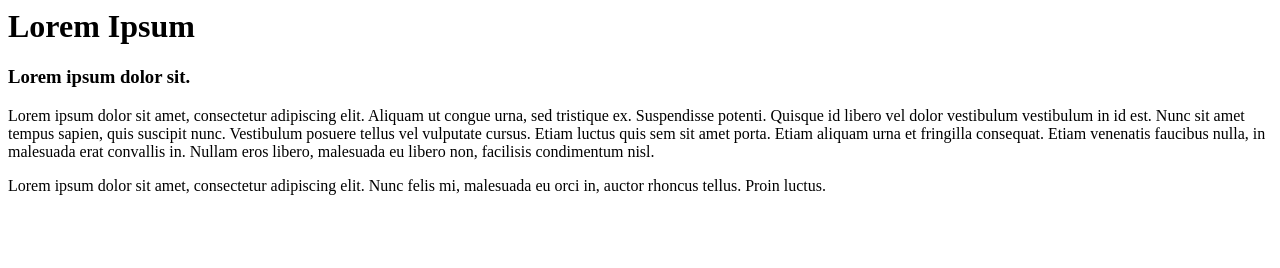
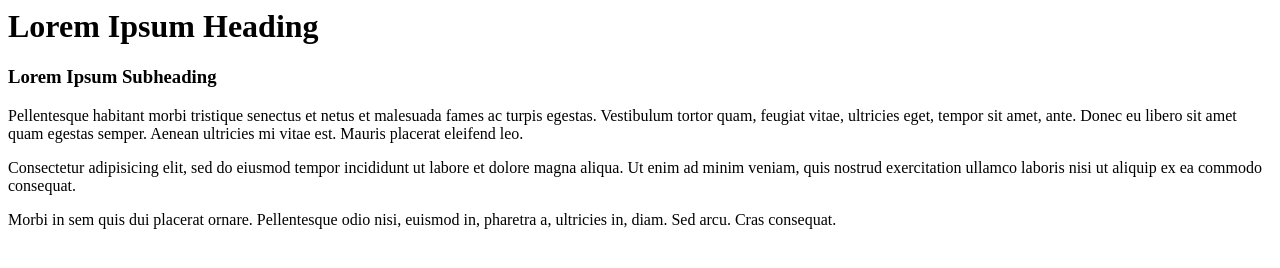
Before and after one commit to naaltunian/git-merge-conflict, a website: page index.html in a window 1280 px wide. Drawn offline with Linux system fonts and the light colour scheme.

Commit message:
update main page

```diff
--- a/index.html
+++ b/index.html
@@ -1,20 +1,30 @@
 <html lang="en">
+
 <head>
   <meta charset="UTF-8">
   <meta name="viewport" content="width=device-width, initial-scale=1.0">
   <title>Git Merge</title>
 </head>
+
 <body>
-    <h1>Lorem Ipsum</h1>
-
-    <h3>Lorem ipsum dolor sit.</h3>
+  <h1>Lorem Ipsum Heading</h1>
+  <h3>Lorem Ipsum Subheading</h3>
 
   <p>
-      Lorem ipsum dolor sit amet, consectetur adipiscing elit. Aliquam ut congue urna, sed tristique ex. Suspendisse potenti. Quisque id libero vel dolor vestibulum vestibulum in id est. Nunc sit amet tempus sapien, quis suscipit nunc. Vestibulum posuere tellus vel vulputate cursus. Etiam luctus quis sem sit amet porta. Etiam aliquam urna et fringilla consequat. Etiam venenatis faucibus nulla, in malesuada erat convallis in. Nullam eros libero, malesuada eu libero non, facilisis condimentum nisl.
+    Pellentesque habitant morbi tristique senectus et netus et malesuada fames ac turpis egestas. Vestibulum tortor
+    quam, feugiat vitae, ultricies eget, tempor sit amet, ante. Donec eu libero sit amet quam egestas semper. Aenean
+    ultricies mi vitae est. Mauris placerat eleifend leo.
   </p>
 
   <p>
-      Lorem ipsum dolor sit amet, consectetur adipiscing elit. Nunc felis mi, malesuada eu orci in, auctor rhoncus tellus. Proin luctus.
+    Consectetur adipisicing elit, sed do eiusmod tempor incididunt ut labore et dolore magna aliqua. Ut enim ad minim
+    veniam, quis nostrud exercitation ullamco laboris nisi ut aliquip ex ea commodo consequat.
+  </p>
+
+  <p>
+    Morbi in sem quis dui placerat ornare. Pellentesque odio nisi, euismod in, pharetra a, ultricies in, diam. Sed
+    arcu. Cras consequat.
   </p>
 </body>
+
 </html>
```
Lines whose indentation alone changed are shown as unchanged.
